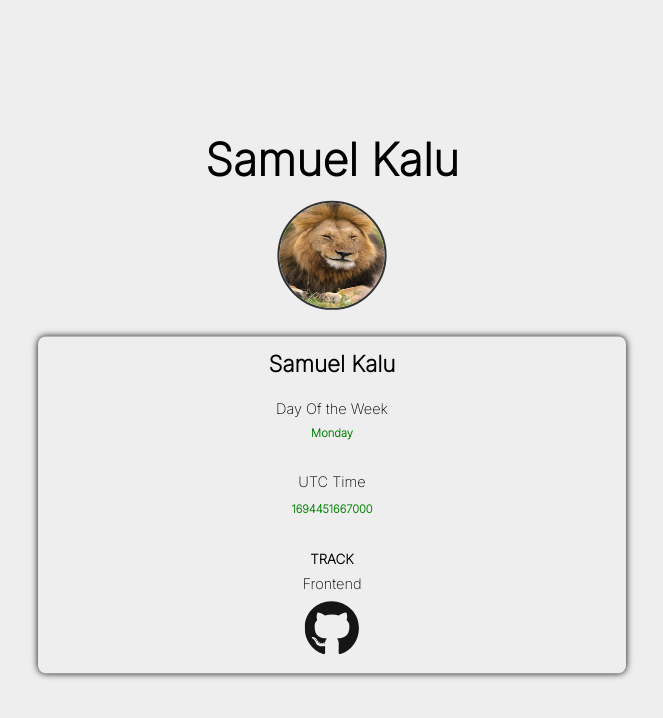
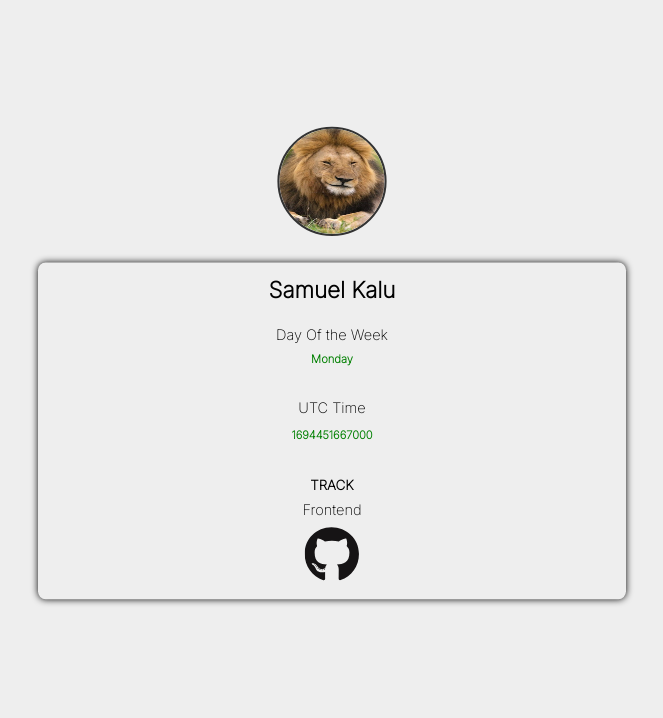
Before and after one commit to eskayML/hng-stage-one, a plain HTML site: page index.html in a window 1280 px wide. Shown: the whole page, without its empty margins (308-971 px from the left). Drawn offline with Linux system fonts and the light colour scheme.

Commit message:
fix: made only one

```diff
--- a/index.html
+++ b/index.html
@@ -14,7 +14,6 @@
   </head>
   <body>
     <header>
-      <h1 data-testid="slackUserName" class="user-name">Samuel Kalu</h1>
       <img
         src="assets/profile_pic.jpg"
         alt="Samuel Kalu"
@@ -38,7 +37,6 @@
         <p class="move-right1"><span data-testid="myTrack"></span>Frontend</p>
       </div>
 
-
       <a href="https://github.com/eskayML/hng-stage-one" target="_blank" data-testid="githubURL">
         <svg xmlns="http://www.w3.org/2000/svg" height="5em" viewBox="0 0 496 512" class = 'custom-link'>
           <!--! Font Awesome Free 6.4.2 by @fontawesome - https://fontawesome.com License - https://fontawesome.com/license (Commercial License) Copyright 2023 Fonticons, Inc. -->
```
